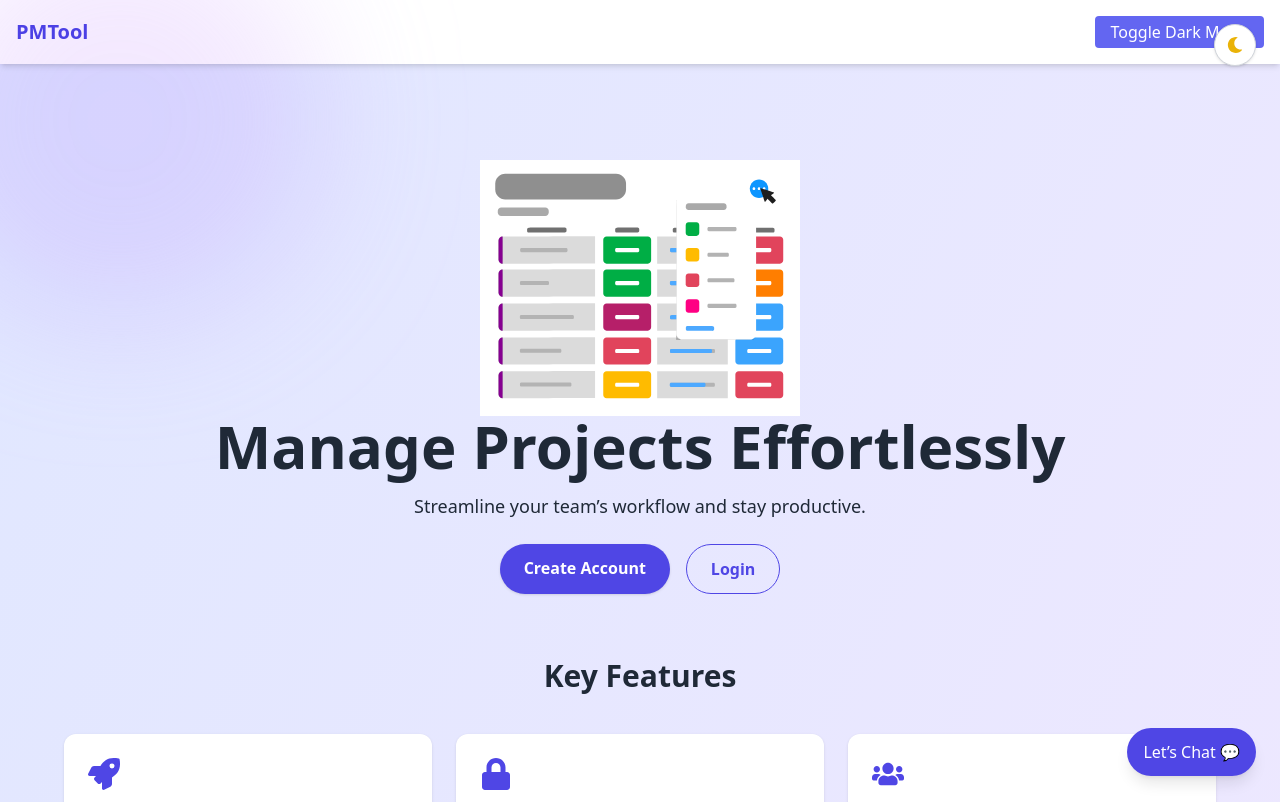
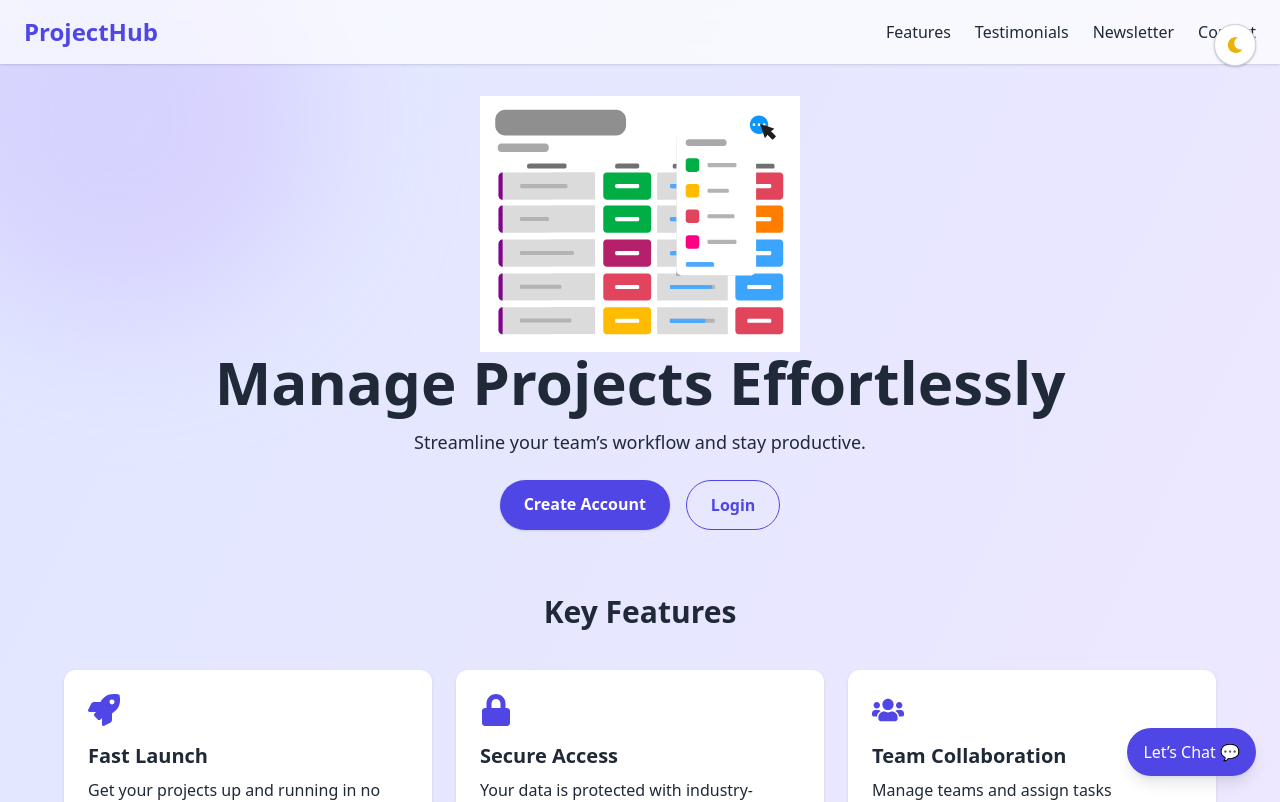
Before and after one commit to gauranshahuja/project-management-tool, a React (Vite) app in the folder client/: page / in a window 1280 px wide. Shown: the top 802 px of the page. Built offline with nearby package versions, Linux system fonts and the light colour scheme.

Commit message:
feat: refactor Navbar component to include DarkModeToggle and enhance mobile navigation

```diff
--- a/client/src/components/FeatureSection.jsx
+++ /dev/null
@@ -1,29 +0,0 @@
-import FeatureCard from "./FeatureCard";
-import { FaTasks, FaUsers, FaChartLine } from "react-icons/fa";
-
-function FeatureSection() {
-  return (
-    <section className="py-16 px-6 bg-gray-50 dark:bg-gray-900 text-center">
-      <h2 className="text-3xl font-bold mb-8 text-indigo-600 dark:text-white">Features</h2>
-      <div className="grid grid-cols-1 md:grid-cols-3 gap-8 max-w-6xl mx-auto">
-        <FeatureCard
-          icon={<FaTasks />}
-          title="Task Management"
-          description="Organize and prioritize tasks effortlessly."
-        />
-        <FeatureCard
-          icon={<FaUsers />}
-          title="Team Collaboration"
-          description="Work together and stay on the same page."
-        />
-        <FeatureCard
-          icon={<FaChartLine />}
-          title="Progress Tracking"
-          description="Visualize your progress in real-time."
-        />
-      </div>
-    </section>
-  );
-}
-
-export default FeatureSection;
--- a/client/src/components/Navbar.jsx
+++ b/client/src/components/Navbar.jsx
@@ -1,15 +1,71 @@
-function Navbar({ toggleDarkMode }) {
+// src/components/Navbar.jsx
+
+import { useState } from "react";
+import { Link } from "react-scroll";
+import { FaBars, FaTimes } from "react-icons/fa";
+import DarkModeToggle from "./DarkModeToggle";
+
+const Navbar = () => {
+  const [menuOpen, setMenuOpen] = useState(false);
+
+  const toggleMenu = () => setMenuOpen(!menuOpen);
+
+  const navLinks = [
+    { name: "Features", to: "features" },
+    { name: "Testimonials", to: "testimonials" },
+    { name: "Newsletter", to: "newsletter" },
+    { name: "Contact", to: "contact" },
+  ];
+
   return (
-    <nav className="flex justify-between items-center p-4 bg-white dark:bg-gray-800 shadow-md">
-      <h2 className="text-xl font-bold text-indigo-600 dark:text-white">PMTool</h2>
-      <button
-        onClick={toggleDarkMode}
-        className="bg-indigo-500 text-white px-4 py-1 rounded hover:bg-indigo-600 transition"
-      >
-        Toggle Dark Mode
-      </button>
-    </nav>
+    <header className="fixed top-0 left-0 w-full bg-white/70 dark:bg-gray-900/70 backdrop-blur z-50 shadow">
+      <div className="max-w-7xl mx-auto px-6 py-4 flex justify-between items-center">
+        <h1 className="text-2xl font-bold text-indigo-600 dark:text-white">
+          ProjectHub
+        </h1>
+
+        {/* Desktop Nav */}
+        <nav className="hidden md:flex gap-6 items-center">
+          {navLinks.map((link) => (
+            <Link
+              key={link.name}
+              to={link.to}
+              smooth={true}
+              duration={500}
+              className="cursor-pointer text-gray-800 dark:text-white hover:text-indigo-600 dark:hover:text-indigo-400 transition"
+            >
+              {link.name}
+            </Link>
+          ))}
+          <DarkModeToggle />
+        </nav>
+
+        {/* Mobile Nav Toggle */}
+        <button onClick={toggleMenu} className="md:hidden text-2xl text-gray-800 dark:text-white">
+          {menuOpen ? <FaTimes /> : <FaBars />}
+        </button>
+      </div>
+
+      {/* Mobile Menu */}
+      {menuOpen && (
+        <div className="md:hidden px-6 py-4 space-y-4 bg-white dark:bg-gray-900">
+          {navLinks.map((link) => (
+            <Link
+              key={link.name}
+              to={link.to}
+              smooth={true}
+              duration={500}
+              onClick={toggleMenu}
+              className="block text-gray-800 dark:text-white hover:text-indigo-600 dark:hover:text-indigo-400 transition"
+            >
+              {link.name}
+            </Link>
+          ))}
+          <DarkModeToggle />
+        </div>
+      )}
+    </header>
   );
-}
+};
 
 export default Navbar;
```
